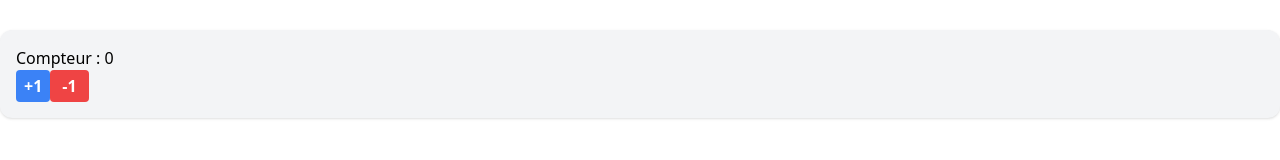
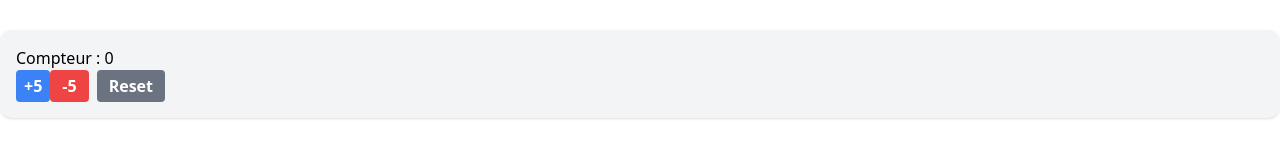
Before and after one commit to man2lol/tp3-react, a React (Vite) app: page / in a window 1280 px wide. Shown: the part 2445-2605 px from the top of the page. Built offline with nearby package versions, Linux system fonts and the light colour scheme.

Commit message:
TP6 : decouverte du useState – compteur

```diff
--- a/src/components/Counter.jsx
+++ b/src/components/Counter.jsx
@@ -1,12 +1,16 @@
 import { useState } from 'react';
-export default function Counter() {
-  const [count, setCount] = useState(0);
+export default function Counter({ initialValue = 0, step = 5 }) {
+  const [count, setCount] = useState(initialValue);
   const increment = () => {
-    setCount(count + 1);
+    setCount(count + step);
   };
 
   const decrement = () => {
-    setCount(count - 1);
+    setCount(count - step);
+  };
+
+  const reset = () => {
+    setCount(initialValue);
   };
   return (
     <div className="bg-gray-100 rounded-xl p-4 shadow">
@@ -15,13 +19,19 @@
         className="bg-blue-500 hover:bg-blue-700 text-white font-bold px-2 py-1 rounded"
         onClick={increment}
       >
-        +1
+        +{step}
       </button>
       <button
         className="bg-red-500 hover:bg-red-700 text-white font-bold px-3 py-1 rounded"
         onClick={decrement}
       >
-        -1
+        -{step}
+      </button>
+      <button
+        className="bg-gray-500 hover:bg-gray-700 text-white font-bold px-3 py-1 rounded ml-2"
+        onClick={reset}
+      >
+        Reset
       </button>
     </div>
   );
```
